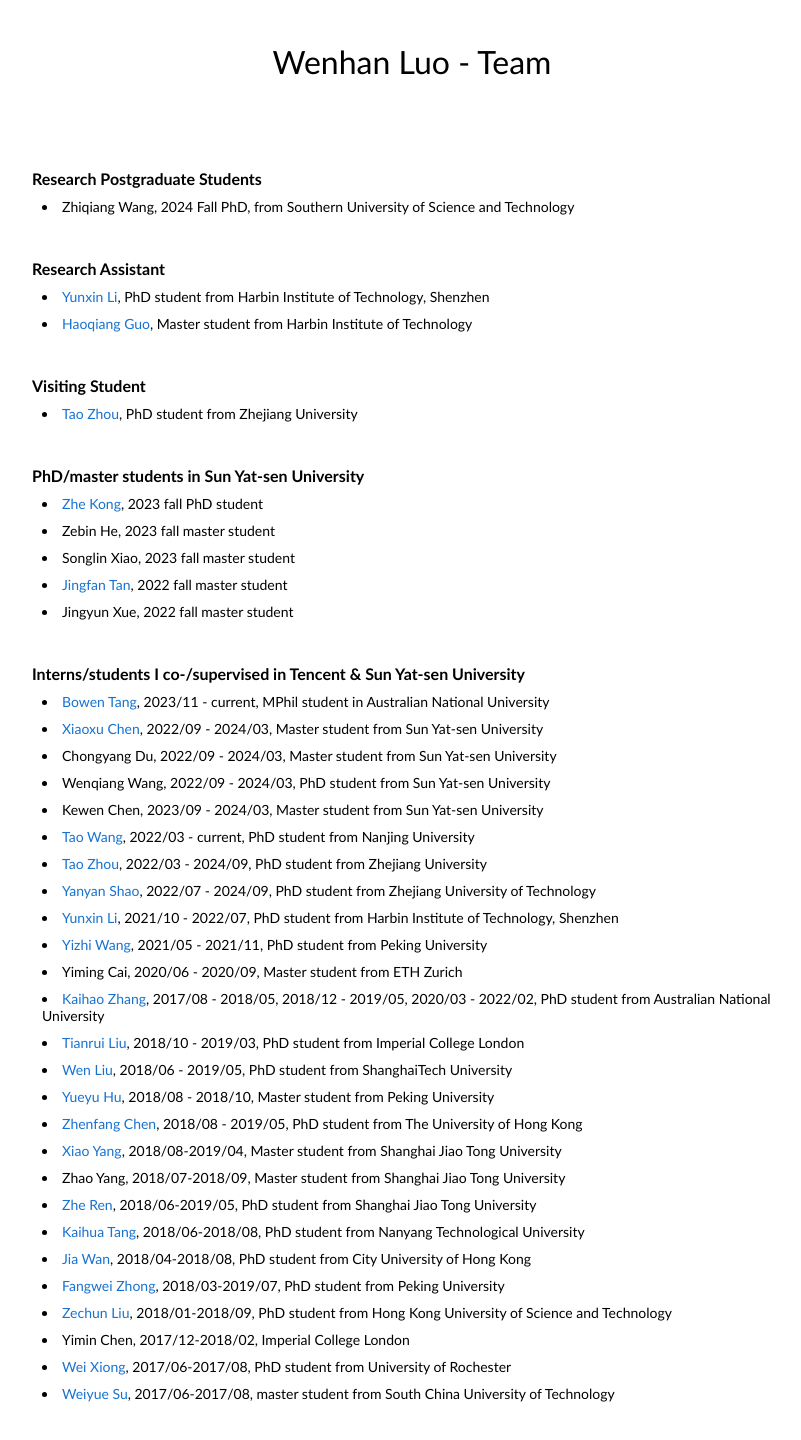
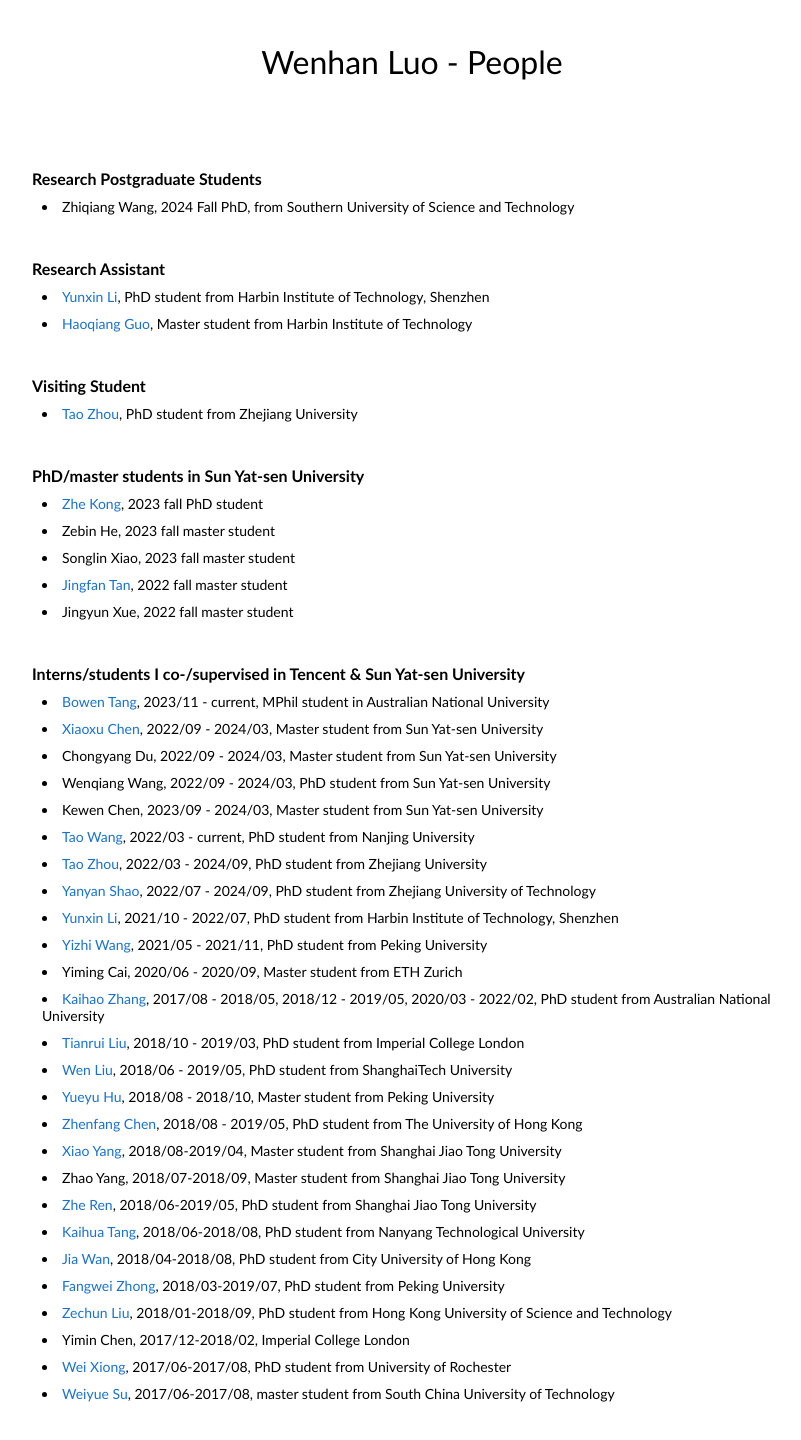
Before and after one commit to whluo/whluo.github.io, a Jekyll site: the page assets/people.html, which Jekyll copies as it is, in a window 1280 px wide. Shown: the whole page, without its empty margins (228-1029 px from the left). Built offline with Jekyll 4.4.1, drawn with Linux system fonts in a browser that asks for light colours.

Commit message:
update people

```diff
--- a/_data/navigation.yml
+++ b/_data/navigation.yml
@@ -12,8 +12,8 @@
   - title: "Publications"
     url: "assets/publication.html"
 
-  - title: "Team"
-    url: "assets/team.html"
+  - title: "People"
+    url: "assets/people.html"
 
   - title: "Teaching"
     url: "assets/teaching.html"
--- a/assets/team.html
+++ b/assets/people.html
@@ -4,7 +4,7 @@
 <head>
   <meta http-equiv="Content-Type" content="text/html; charset=UTF-8">
 
-  <title>Wenhan Luo - Team</title>
+  <title>Wenhan Luo - People</title>
 
   <meta name="author" content="Wenhan Luo">
   <meta name="viewport" content="width=device-width, initial-scale=1">
@@ -27,7 +27,7 @@
               <tr style="padding:0px">
                 <td style="padding:2.5%;width:63%;vertical-align:middle">
                   <p style="text-align:center">
-                    <name>Wenhan Luo - Team</name>
+                    <name>Wenhan Luo - People</name>
                   </p>
                   <!-- <p style="text-align:center">
                 (* indicates equal contribution, + indicates intern/student working with me, # indicates correspondence)
```
